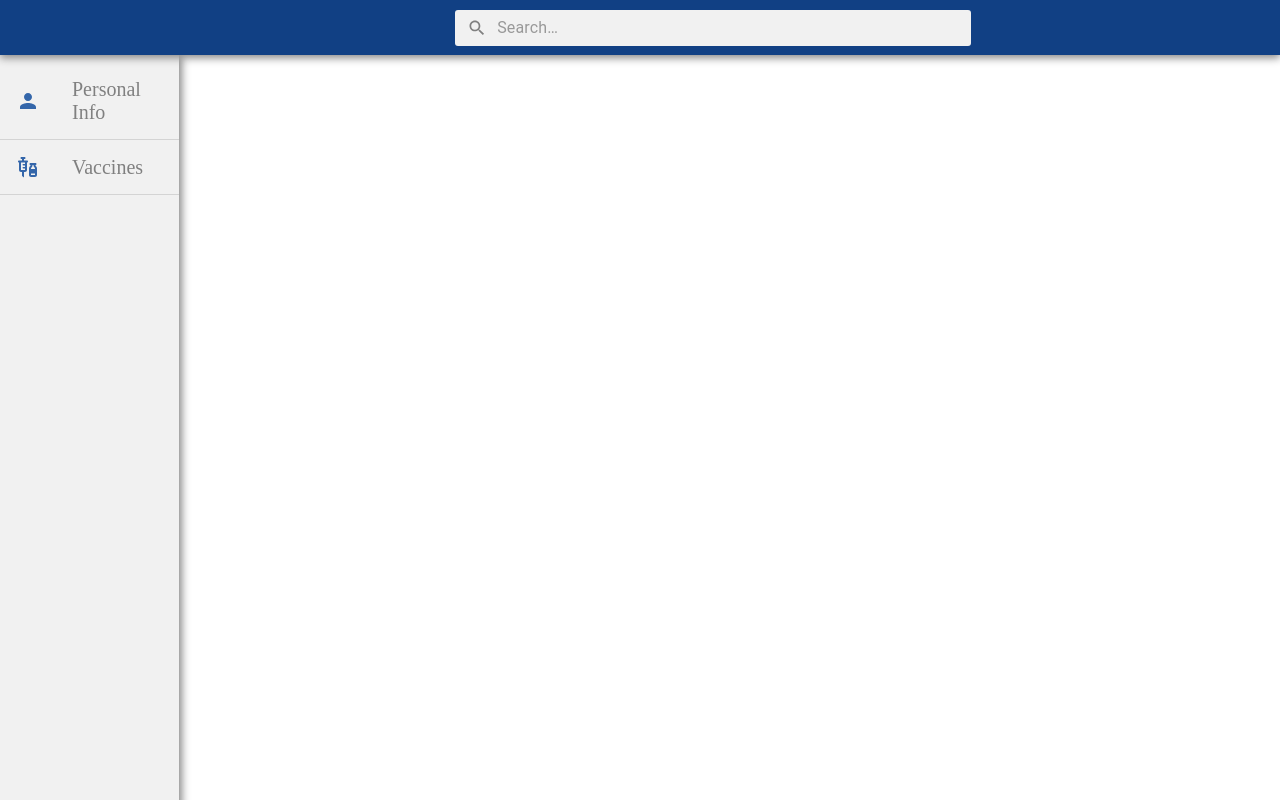
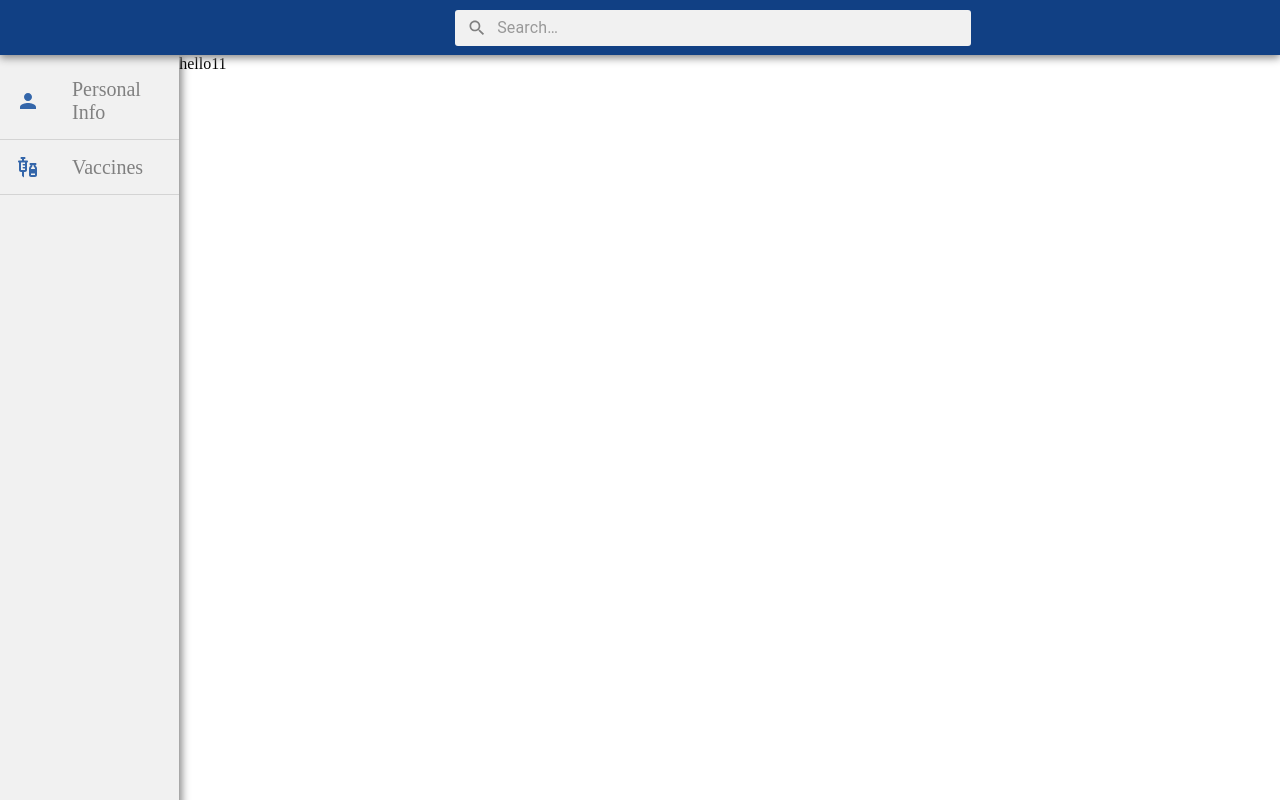
Before and after one commit to waficjazz/medrProject, a React (Create React App) app in the folder front/: page /h in a window 1280 px wide. Built offline with nearby package versions, Linux system fonts and the light colour scheme.

Commit message:
test routes

```diff
--- a/front/src/pages/MainPage/MainPage.jsx
+++ b/front/src/pages/MainPage/MainPage.jsx
@@ -1,12 +1,19 @@
 import React from "react";
 import SideBar from "../../components/Navbar/SideBar/SideBar";
 import SignUp from "../../components/Navbar/SignUpForm/SignUp";
+import { BrowserRouter, Routes, Route, Link } from "react-router-dom";
 import "./MainPage.css";
 const MainPage = () => {
   return (
     <>
       <div className="mainPage">
         <SideBar />
+        <BrowserRouter>
+          <Routes>
+            <Route path="/" element={<div>hello</div>} />
+            <Route path="/h" element={<div>hello11</div>} />
+          </Routes>
+        </BrowserRouter>
       </div>
     </>
   );
```
